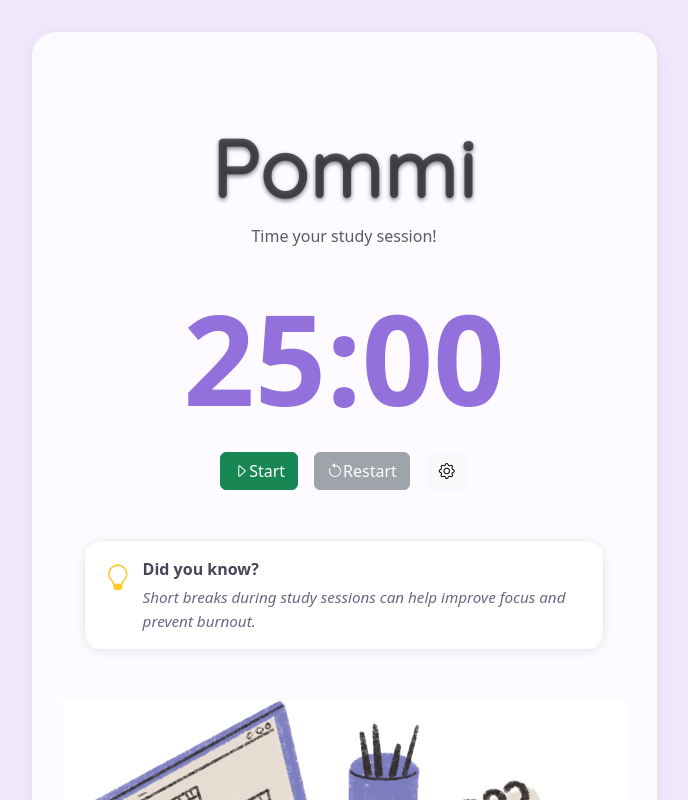
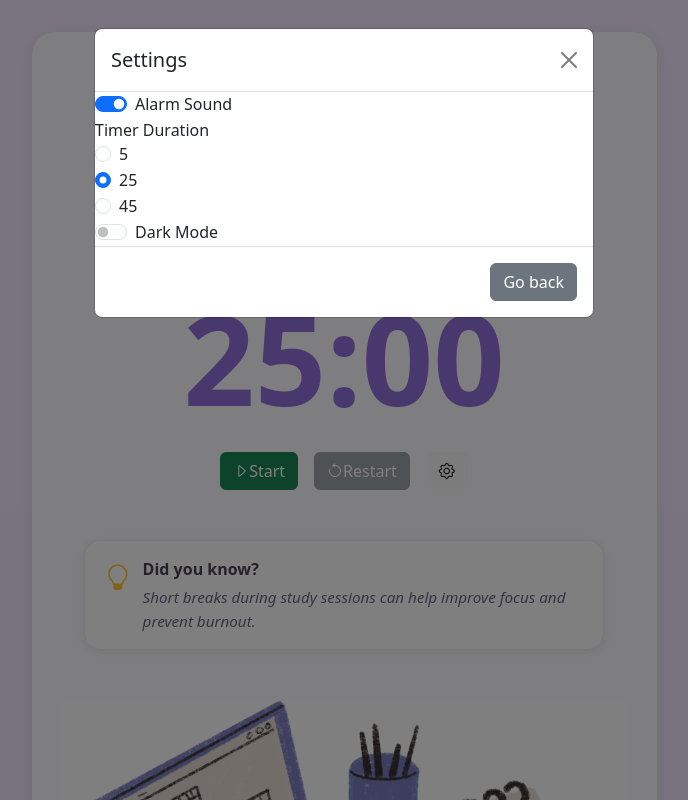
Before and after one commit to anaberst/pommi, a React (Vite) app in the folder react-app/: page / in a window 1280 px wide. Both pictures are taken after a click on the button 742 px from the left and 470 px from the top of the page. Shown: the top 800 px of the page, without its empty margins (296-984 px from the left). Built offline with nearby package versions, Linux system fonts and the light colour scheme.

Commit message:
Add audio, timer duration, and theme to SettingsModal component

```diff
--- a/react-app/src/App.tsx
+++ b/react-app/src/App.tsx
@@ -6,6 +6,7 @@ import Timer from "./components/Timer";
 import ConfirmModal from "./components/ConfirmModal";
 import IllustrationDisplay from "./components/IllustrationDisplay";
 import FactDisplay from "./components/FactDisplay";
+import SettingsModal from "./components/SettingsModal";
 
 const App = () => {
   const startColor = "btn-success";
@@ -30,6 +31,7 @@ const App = () => {
   const endpoint = Date.now() + minutes * 60000;
   const [timeLeft, setTimeLeft] = useState(endpoint);
   const [showModal, setShowModal] = useState(false);
+  const [showSettings, setShowSettings] = useState(false);
   const [restartEnabled, setRestartEnabled] = useState(false);
   const [audioEnabled, setAudioEnabled] = useState(true);
 
@@ -62,7 +64,10 @@ const App = () => {
   };
 
   const handleRestart = () => {
-    setShowModal(false);
+    // if confirmation pop-up is active
+    if (showModal) {
+      setShowModal(false);
+    }
     timerRef.current?.stop();
     setIsRunning(false);
     setRestartEnabled(false);
@@ -71,8 +76,7 @@ const App = () => {
 
   const handleComplete = () => {
     setIsRunning(false);
-    setRestartEnabled(false);
-    setTimeLeft(Date.now() + minutes * 60000);
+    setTimeLeft(0);
 
     if (audioEnabled) {
       new Audio(audio).play();
@@ -87,7 +91,17 @@ const App = () => {
     setShowModal(false);
   };
 
-  const handleSettingsModal = () => {}; // settings modal pop-up
+  const handleShowSettings = () => {
+    setShowSettings(true);
+  };
+
+  const handleDismissSettings = () => {
+    setShowSettings(false);
+  };
+
+  const handleSoundOn = () => {};
+
+  const handleSoundOff = () => {};
 
   const handleMinutesChange = () => {}; // minutes in settings modal
 
@@ -106,8 +120,10 @@ const App = () => {
       }}
     >
       {/* Settings Pop-up */}
-      {showModal && (
-        <ConfirmModal onCancel={handleCancelModal} onConfirm={handleRestart} />
+      {showSettings && (
+        <SettingsModal
+          onCancel={handleDismissSettings}
+        />
       )}
 
       {/* Confirmation Pop-up */}
@@ -171,26 +187,31 @@ const App = () => {
             <div className="d-flex justify-content-center gap-3 mb-5">
               {/* Start & Pause Button */}
               <Controls
-                color={isRunning === false ? startColor : pauseColor}
-                onClick={isRunning === false ? handleStart : handlePause}
+                color={!isRunning ? startColor : pauseColor}
+                onClick={!isRunning ? handleStart : handlePause}
               >
-                <i className={isRunning === false ? startIcon : pauseIcon} />
-                {isRunning === false ? startText : pauseText}
+                <i className={!isRunning ? startIcon : pauseIcon} />
+                {!isRunning ? startText : pauseText}
               </Controls>
 
               {/* Restart Button */}
               <Controls
-                color={
-                  restartEnabled === true ? restartColor : restartDisabledColor
-                }
-                onClick={handleConfirmModal}
+                color={restartEnabled ? restartColor : restartDisabledColor}
+                onClick={() => {
+                  // only prompts confirmation pop-up for unfinished timer
+                  if (timeLeft > 0) {
+                    handleConfirmModal();
+                  } else {
+                    handleRestart();
+                  }
+                }}
               >
                 <i className={restartIcon}></i>
                 {restartText}
               </Controls>
 
               {/* Settings Button */}
-              <Controls color={settingsColor} onClick={handleSettingsModal}>
+              <Controls color={settingsColor} onClick={handleShowSettings}>
                 <i className={settingsIcon}></i>
               </Controls>
             </div>
@@ -230,4 +251,3 @@ export default App;
 /** TO DO **/
 // add SettingsModal component with sliders for theme, audio, timer duration
 // add in caching/settings memory?
-// change start to "resume" when paused?
--- a/react-app/src/components/SettingsModal.tsx
+++ b/react-app/src/components/SettingsModal.tsx
@@ -1,9 +1,8 @@
 interface Props {
   onCancel: () => void;
-  onConfirm: () => void;
 }
 
-const ConfirmModal = ({ onCancel, onConfirm }: Props) => {
+const SettingsModal = ({ onCancel }: Props) => {
   return (
     <div
       className="modal show"
@@ -22,17 +21,80 @@ const ConfirmModal = ({ onCancel, onConfirm }: Props) => {
               onClick={onCancel}
             ></button>
           </div>
-          <div className="modal-body">
-            <p>This will reset the timer. Are you sure?</p>
+
+          {/* Sound Setting */}
+          <div className="form-check form-switch">
+            <input
+              className="form-check-input"
+              type="checkbox"
+              role="switch"
+              id="flexSwitchCheckChecked"
+              checked
+            ></input>
+            <label
+              className="form-check-label"
+              htmlFor="flexSwitchCheckChecked"
+            >
+              Alarm Sound
+            </label>
           </div>
+
+          {/* Duration Setting */}
+          <div>Timer Duration</div>
+          <div className="form-check">
+            <input
+              className="form-check-input"
+              type="radio"
+              name="flexRadioDefault"
+              id="flexRadioDefault1"
+            ></input>
+            <label className="form-check-label" htmlFor="flexRadioDefault1">
+              5
+            </label>
+          </div>
+
+          <div className="form-check">
+            <input
+              className="form-check-input"
+              type="radio"
+              name="flexRadioDefault"
+              id="flexRadioDefault2"
+              checked
+            ></input>
+            <label className="form-check-label" htmlFor="flexRadioDefault2">
+              25
+            </label>
+          </div>
+
+          <div className="form-check">
+            <input
+              className="form-check-input"
+              type="radio"
+              name="flexRadioDefault"
+              id="flexRadioDefault1"
+            ></input>
+            <label className="form-check-label" htmlFor="flexRadioDefault1">
+              45
+            </label>
+          </div>
+
+          {/* Theme Setting */}
+          <div className="form-check form-switch">
+            <input
+              className="form-check-input"
+              type="checkbox"
+              role="switch"
+              id="flexSwitchCheckChecked"
+            ></input>
+            <label
+              className="form-check-label"
+              htmlFor="flexSwitchCheckChecked"
+            >
+              Dark Mode
+            </label>
+          </div>
+
           <div className="modal-footer">
-            <button
-              type="button"
-              className="btn btn-danger"
-              onClick={onConfirm}
-            >
-              Yes, I'm sure
-            </button>
             <button
               type="button"
               className="btn btn-secondary"
@@ -48,4 +110,4 @@ const ConfirmModal = ({ onCancel, onConfirm }: Props) => {
   );
 };
 
-export default ConfirmModal;
+export default SettingsModal;
```
